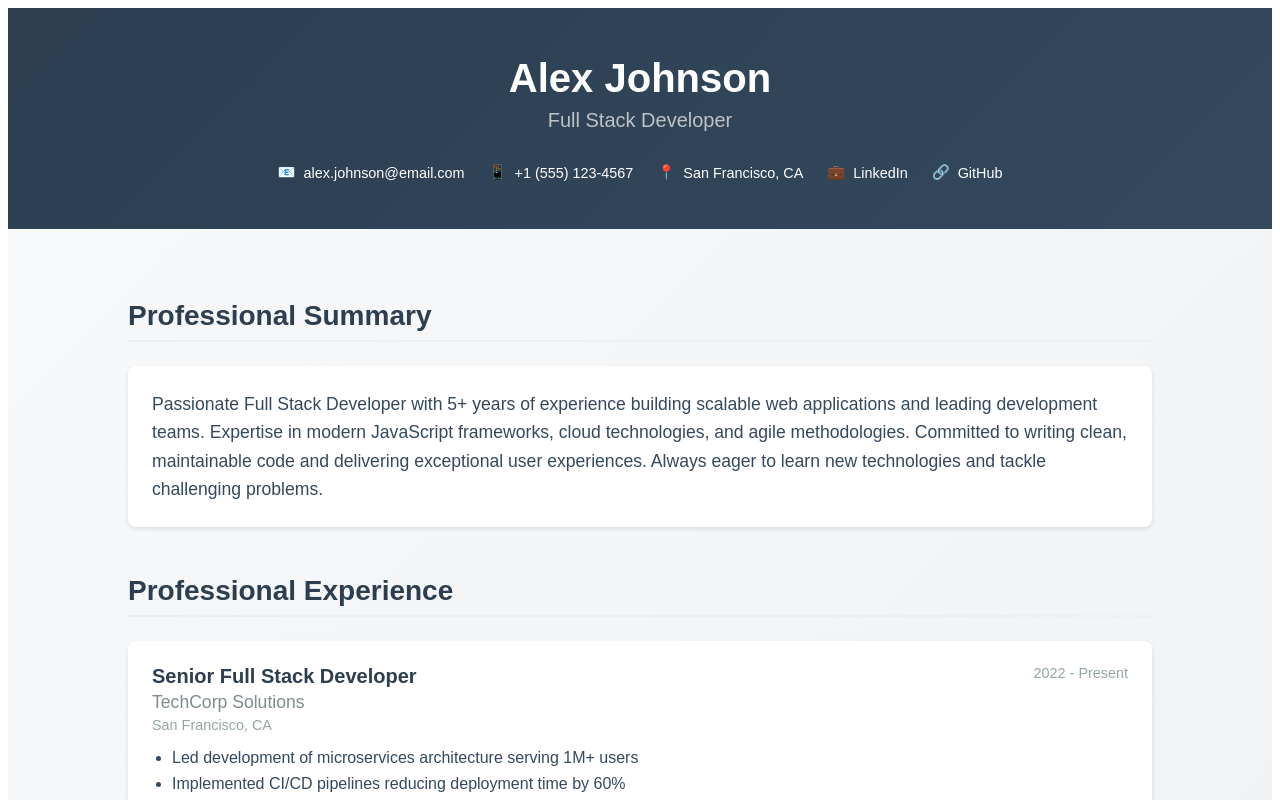
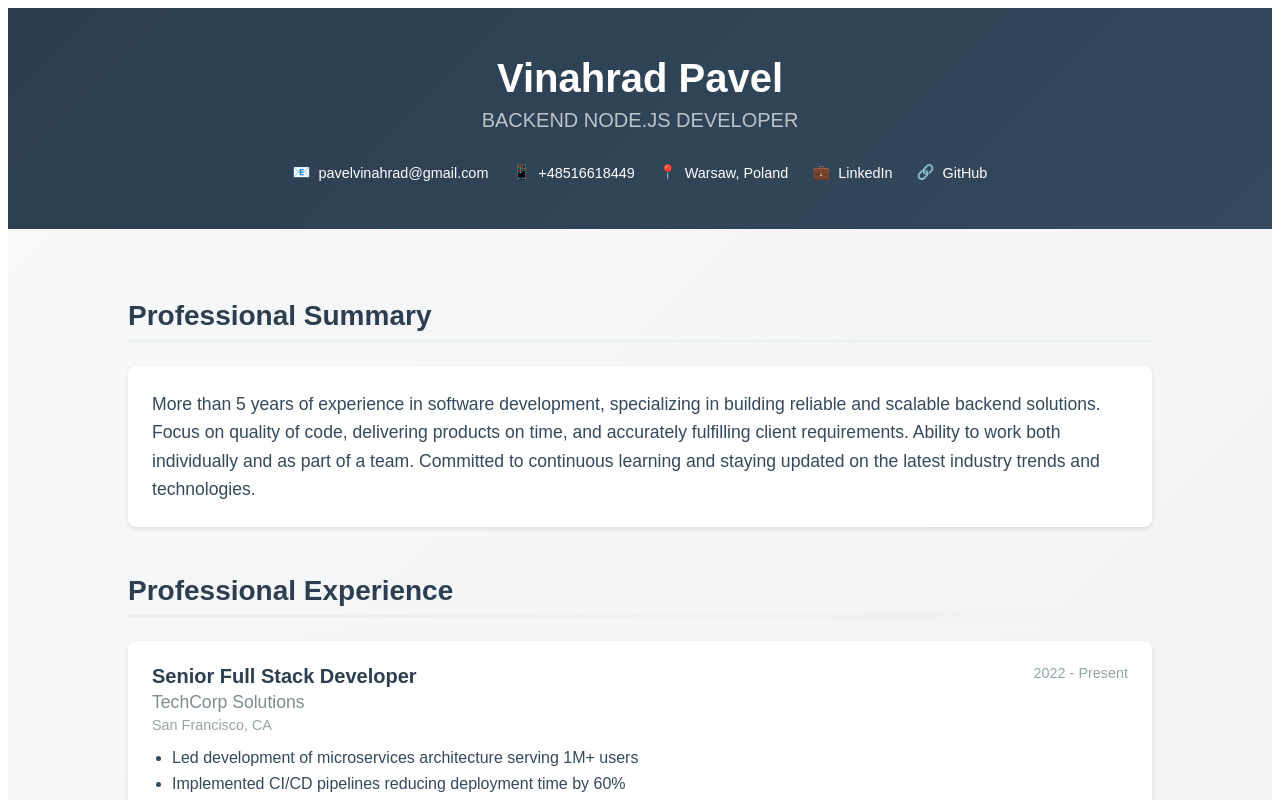
Before and after one commit to vinahradpavel/vinahrad.github.io, a React (Vite) app: page / in a window 1280 px wide. Shown: the top 800 px of the page. Built offline with nearby package versions, Linux system fonts and the light colour scheme.

Commit message:
feat: update info

```diff
--- a/src/App.jsx
+++ b/src/App.jsx
@@ -6,13 +6,13 @@ import { SkillsGrid } from './components/SkillsGrid';
 
 function App() {
   const personalInfo = {
-    name: "Alex Johnson",
-    title: "Full Stack Developer",
-    email: "alex.johnson@email.com",
-    phone: "+1 (555) 123-4567",
-    location: "San Francisco, CA",
-    linkedin: "https://linkedin.com/in/alexjohnson",
-    github: "https://github.com/alexjohnson"
+    name: "Vinahrad Pavel",
+    title: "BACKEND NODE.JS DEVELOPER",
+    email: "pavelvinahrad@gmail.com",
+    phone: "+48516618449",
+    location: "Warsaw, Poland",
+    linkedin: "https://www.linkedin.com/in/pavelvinahrad",
+    github: "https://github.com/vinahradpavel"
   };
 
   const experiences = [
@@ -109,10 +109,11 @@ function App() {
               fontSize: '1.1rem',
               margin: '0'
             }}>
-              Passionate Full Stack Developer with 5+ years of experience building scalable web applications
-              and leading development teams. Expertise in modern JavaScript frameworks, cloud technologies,
-              and agile methodologies. Committed to writing clean, maintainable code and delivering
-              exceptional user experiences. Always eager to learn new technologies and tackle challenging problems.
+              More than 5 years of experience in software development, specializing in building
+              reliable and scalable backend solutions. Focus on quality of code, delivering
+              products on time, and accurately fulfilling client requirements. Ability to work both
+              individually and as part of a team. Committed to continuous learning and staying
+              updated on the latest industry trends and technologies.
             </p>
           </div>
         </Section>
@@ -180,7 +181,7 @@ function App() {
           color: '#bdc3c7',
           margin: '0'
         }}>
-          © 2024 {personalInfo.name}. All rights reserved.
+          © 2025 {personalInfo.name}. All rights reserved.
         </p>
       </footer>
     </div>
```
